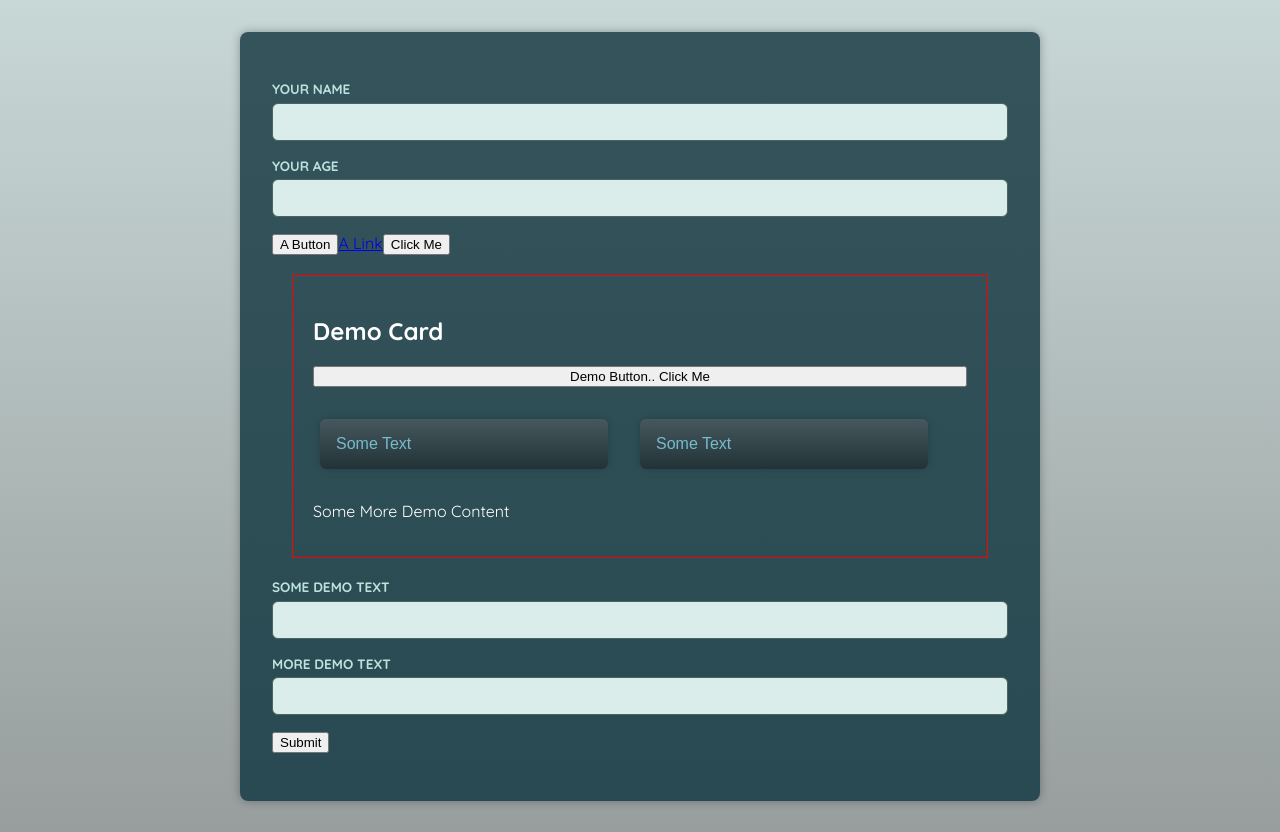
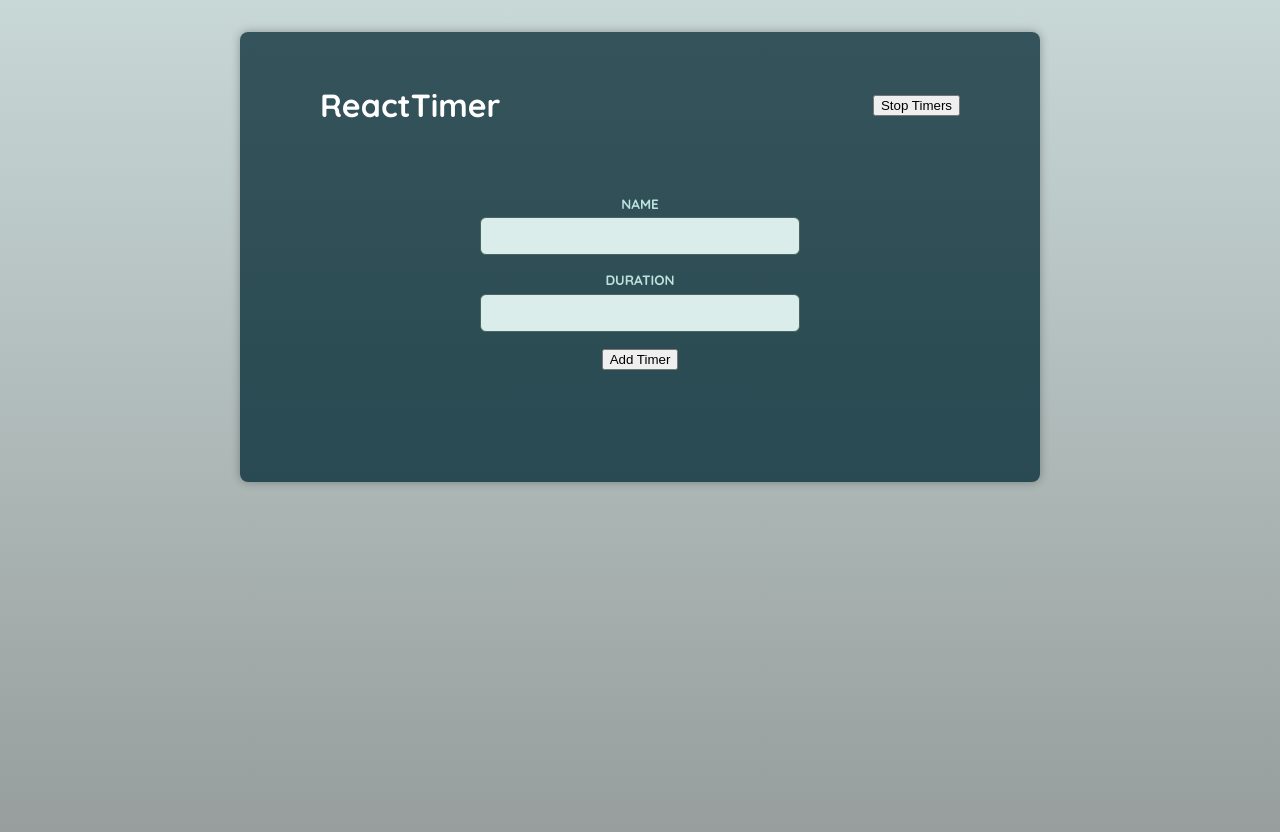
Before and after one commit to StoyanBochukov/react-ts-advanced-concepts, a React (Vite) app: page / in a window 1280 px wide. Built offline with nearby package versions, Linux system fonts and the light colour scheme; a web font is replaced by a local one.

Commit message:
context api with tsx

```diff
--- a/src/App.tsx
+++ b/src/App.tsx
@@ -1,48 +1,21 @@
-import Input from "./components/Input";
-import Button from "./components/Button";
-import Container from "./components/Container";
-import Card from "./components/Card";
-import Form, { type FormHandleType } from "./components/Form";
-import { useRef } from "react";
+
+import Header from "./components/Header";
+import AddTimer from "./components/AddTimers";
+import Timers from "./components/Timers";
+import TimersContextProvider from "./store/timers-context";
 
 
 function App() {
 
-  const input = useRef<HTMLInputElement>(null)
-  const customFormRef = useRef<FormHandleType>(null)
-  const handleSave = (data: unknown) => {
-    const extractedData = data as { name: string; age: string };
-    console.log(extractedData);
-    customFormRef.current?.clear()
-
-  }
-
-  return <main>
-    <Input id="name" label="Your Name" type="text" ref={input} />
-    <Input id="age" label="Your Age" type="number" />
-    <Button el="button">A Button</Button>
-    <Button el="link" href="https://google.com" target="_blank">A Link</Button>
-    <Container as={Button} el="button">Click Me</Container>
-    <Card title="Demo Card" actions={
-      <button onClick={() => {console.log('Button is Clicked');
-      }}>Demo Button.. Click Me</button>
-    }>
-      <div>
-        <ul>
-          <li>Some Text</li>
-          <li>Some Text</li>
-        </ul>
-        <p>Some More Demo Content</p>
-      </div>
-    </Card>
-    <Form onSave={handleSave} ref={customFormRef}>
-      <Input type="text" label="Some Demo Text" id="demo-id" />
-      <Input type="text" label="More Demo Text" id="another-demo-id" />
-      <p>
-        <Button el="button">Submit</Button>
-      </p>
-    </Form>
-  </main>;
+  return (
+    <TimersContextProvider>
+      <Header />
+      <main>
+        <AddTimer />
+        <Timers />
+      </main>
+    </TimersContextProvider>
+  )
 }
 
 export default App;
--- /dev/null
+++ b/src/components/AddTimers.tsx
@@ -0,0 +1,27 @@
+import { useRef } from 'react';
+
+import Button from './UI/Button.tsx';
+import Form, { FormHandleType } from './UI/Form.tsx';
+import Input from './UI/Input.tsx';
+import { useTimersContext } from '../store/timers-context.tsx';
+
+export default function AddTimer() {
+  const form = useRef<FormHandleType>(null);
+  const {addTimer} = useTimersContext()
+
+  function handleSaveTimer(data: unknown) {
+    const extractedData = data as { name: string; duration: string };
+    addTimer({name: extractedData.name, duration: +extractedData.duration})
+    form.current?.clear();
+  }
+
+  return (
+    <Form ref={form} onSave={handleSaveTimer} id="add-timer">
+      <Input type="text" label="Name" id="name" />
+      <Input type="number" label="Duration" id="duration" />
+      <p>
+        <Button el='button'>Add Timer</Button>
+      </p>
+    </Form>
+  );
+}
--- /dev/null
+++ b/src/components/Header.tsx
@@ -0,0 +1,16 @@
+import Button from './UI/Button.tsx';
+import { useTimersContext } from '../store/timers-context.tsx';
+
+export default function Header() {
+
+ const timersCtx =  useTimersContext()
+
+  return (
+    <header>
+      <h1>ReactTimer</h1>
+
+      <Button el='button' onClick={timersCtx.isRunning ? timersCtx.stopTimers : timersCtx.startTimers}>
+        {timersCtx.isRunning ? 'Stop Timers' : 'Start Timers'}</Button>
+    </header>
+  );
+}
--- /dev/null
+++ b/src/components/Timer.tsx
@@ -0,0 +1,11 @@
+import Container from './UI/Container.tsx';
+import {type Timer as TimerProps } from '../store/timers-context.tsx';
+
+export default function Timer({ name, duration }: TimerProps) {
+  return (
+    <Container as="article">
+      <h2>{name}</h2>
+      <p>{duration}</p>
+    </Container>
+  );
+}
--- /dev/null
+++ b/src/components/Timers.tsx
@@ -0,0 +1,11 @@
+import { useTimersContext } from "../store/timers-context";
+import Timer from "./Timer";
+
+export default function Timers() {
+  const { timers } = useTimersContext()
+    return <ul>
+      {timers.map((timer) => <li key={timer.name}>
+        <Timer {...timer}/>
+      </li>)}
+    </ul>;
+  }
--- a/src/index.css
+++ b/src/index.css
@@ -122,11 +122,3 @@ input {
   margin: 3rem auto;
   text-align: center;
 }
-
-.card {
-  border: 1px solid red;
-  margin: 20px;
-  padding: 20px;
-  display: flex;
-  flex-direction: column;
-}
--- /dev/null
+++ b/src/store/timers-context.tsx
@@ -0,0 +1,114 @@
+import { createContext, FC, useContext, type ReactNode, useReducer } from "react";
+
+export type Timer = {
+    name: string;
+    duration: number
+};
+
+type TimersState = {
+    isRunning: boolean;
+    timers: Timer[];
+};
+
+const initialState: TimersState = {
+    isRunning: true,
+    timers: []
+
+}
+
+type TimersContextValue = TimersState & {
+    addTimer: (timerData: Timer) => void;
+    startTimers: () => void;
+    stopTimers: () => void;
+};
+
+type TimerContextProviderProps = {
+    children: ReactNode;
+}
+
+const TimersContext = createContext<TimersContextValue | null>(null);
+
+export const useTimersContext = () => {
+   const timersCtx = useContext(TimersContext);
+   if(timersCtx === null){
+    throw new Error('Something went wrong - TimerContext is null')
+   };
+   return timersCtx;
+};
+
+type StartTimerAction = {
+    type: 'START_TIMERS'
+}
+
+type StopTimersAction = {
+    type: 'STOP_TIMERS'
+}
+
+type AddTimerAction = {
+    type: 'ADD_TIMER',
+    payload: Timer
+}
+
+type Action  = StartTimerAction | StopTimersAction | AddTimerAction;
+
+const timersReducer = (state: TimersState, action: Action): TimersState => {
+    if(action.type === 'START_TIMERS'){
+        return {
+            ...state,
+            isRunning: true
+        }
+    }
+    else if(action.type === 'STOP_TIMERS'){
+        return {
+            ...state,
+            isRunning: false
+        }
+    }
+    else if(action.type === 'ADD_TIMER'){
+        return{
+            ...state,
+            timers:[
+                ...state.timers,
+                {
+                    name: action.payload.name,
+                    duration: action.payload.duration
+                }
+            ]
+        }
+    };
+    return state;
+}
+
+const TimersContextProvider: FC<TimerContextProviderProps> = ({ children }) => {
+
+   const [timersState, dispatch] = useReducer(timersReducer, initialState);
+
+    const ctx: TimersContextValue = {
+        timers: timersState.timers,
+        isRunning: timersState.isRunning,
+        addTimer(timerData) {
+            dispatch({
+                type: 'ADD_TIMER',
+                payload: timerData
+            })
+        },
+        startTimers(){
+            dispatch({
+                type: 'START_TIMERS'
+            })
+        },
+        stopTimers() {
+            dispatch({
+                type: 'STOP_TIMERS'
+            })
+        }
+    };
+
+    return (
+        <TimersContext.Provider value={ctx}>
+            {children}
+        </TimersContext.Provider>
+    )
+};
+
+export default TimersContextProvider;
```
Also changed, not shown: src/components/UI/Button.tsx (renamed from src/components/Button.tsx), src/components/UI/Card.tsx (renamed from src/components/Card.tsx), src/components/UI/Container.tsx (renamed from src/components/Container.tsx), src/components/UI/Form.tsx (renamed from src/components/Form.tsx), src/components/UI/Input.tsx (renamed from src/components/Input.tsx).
